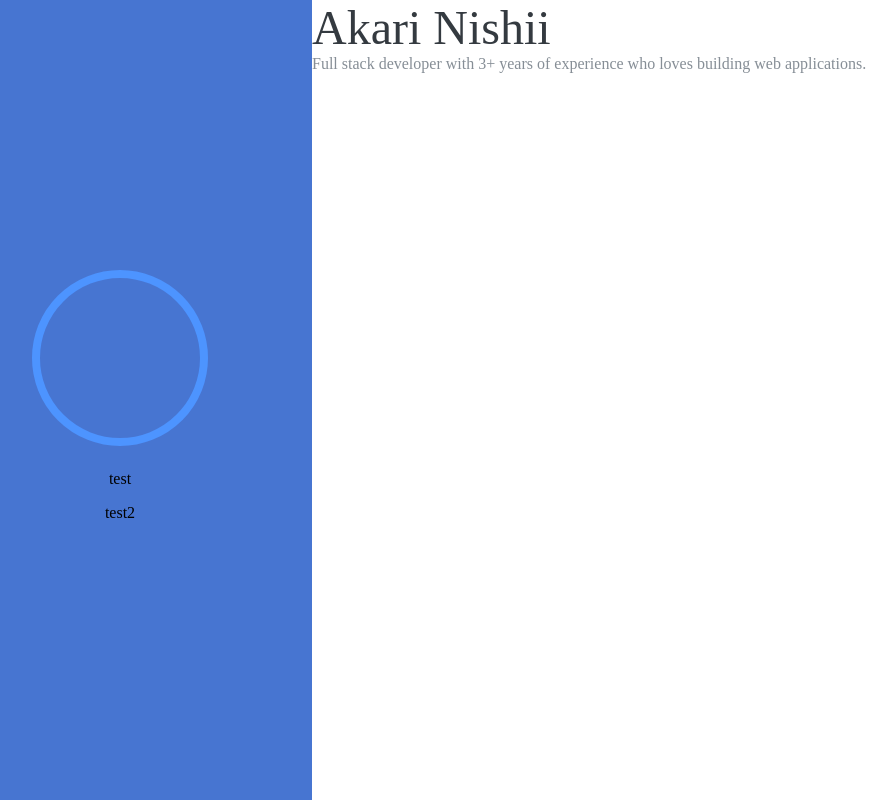
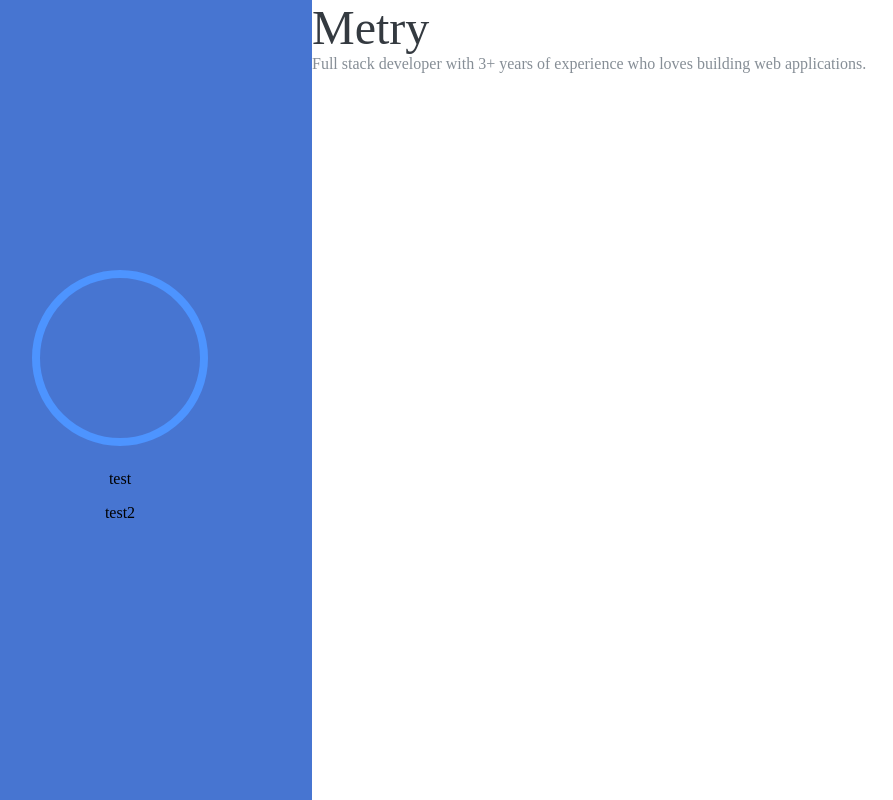
Before and after one commit to Akari0731/akari0731.github.io, a React (Create React App) app: page /work in a window 1280 px wide. Shown: the whole page, without its empty margins (72-965 px from the left). Built offline with nearby package versions, Linux system fonts and the light colour scheme.

Commit message:
Add router

```diff
--- a/package.json
+++ b/package.json
@@ -12,6 +12,7 @@
     "@types/react-dom": "^18.0.8",
     "react": "^18.2.0",
     "react-dom": "^18.2.0",
+    "react-router-dom": "^6.4.2",
     "react-scripts": "5.0.1",
     "web-vitals": "^2.1.4"
   },
--- a/src/App.tsx
+++ b/src/App.tsx
@@ -1,13 +1,13 @@
 import './App.css';
 import React from 'react';
 import { SideMenu } from 'components/SideMenu';
-import { IntroPage } from 'components/Main/IntroPage';
+import { MainRoute } from 'routes/MainRoute';
 
 function App(): JSX.Element {
   return (
     <div className="container">
       <SideMenu />
-      <IntroPage />
+      <MainRoute />
     </div>
   );
 }
--- /dev/null
+++ b/src/components/Main/WorkPage/index.css
@@ -0,0 +1,9 @@
+.header {
+  font-size: 3rem;
+  font: 600;
+  color: #343a40;
+}
+
+.detail {
+  color: #868e96;
+}
--- /dev/null
+++ b/src/components/Main/WorkPage/index.tsx
@@ -0,0 +1,13 @@
+import React from 'react';
+import './index.css';
+
+export const WorkPage: React.FC = () => {
+  return (
+    <div>
+      <div className="header">Metry</div>
+      <div className="detail">
+        Full stack developer with 3+ years of experience who loves building web applications.
+      </div>
+    </div>
+  );
+};
--- a/src/index.js
+++ b/src/index.js
@@ -3,11 +3,14 @@ import ReactDOM from 'react-dom/client';
 import './index.css';
 import App from './App';
 import reportWebVitals from './reportWebVitals';
+import { BrowserRouter } from 'react-router-dom';
 
 const root = ReactDOM.createRoot(document.getElementById('root'));
 root.render(
   <React.StrictMode>
-    <App />
+    <BrowserRouter>
+      <App />
+    </BrowserRouter>
   </React.StrictMode>
 );
 
--- /dev/null
+++ b/src/routes/MainRoute.tsx
@@ -0,0 +1,14 @@
+import { IntroPage } from 'components/Main/IntroPage';
+import { WorkPage } from 'components/Main/WorkPage';
+import React from 'react';
+import { Route, Routes } from 'react-router-dom';
+
+export const MainRoute: React.FC = () => {
+  return (
+    <Routes>
+      <Route path="/" element={<IntroPage />} />
+      <Route path="/intro" element={<IntroPage />} />
+      <Route path="/work" element={<WorkPage />} />
+    </Routes>
+  );
+};
```
Also changed, not shown: 2 other files (tests, documents, lock files or other folders).
